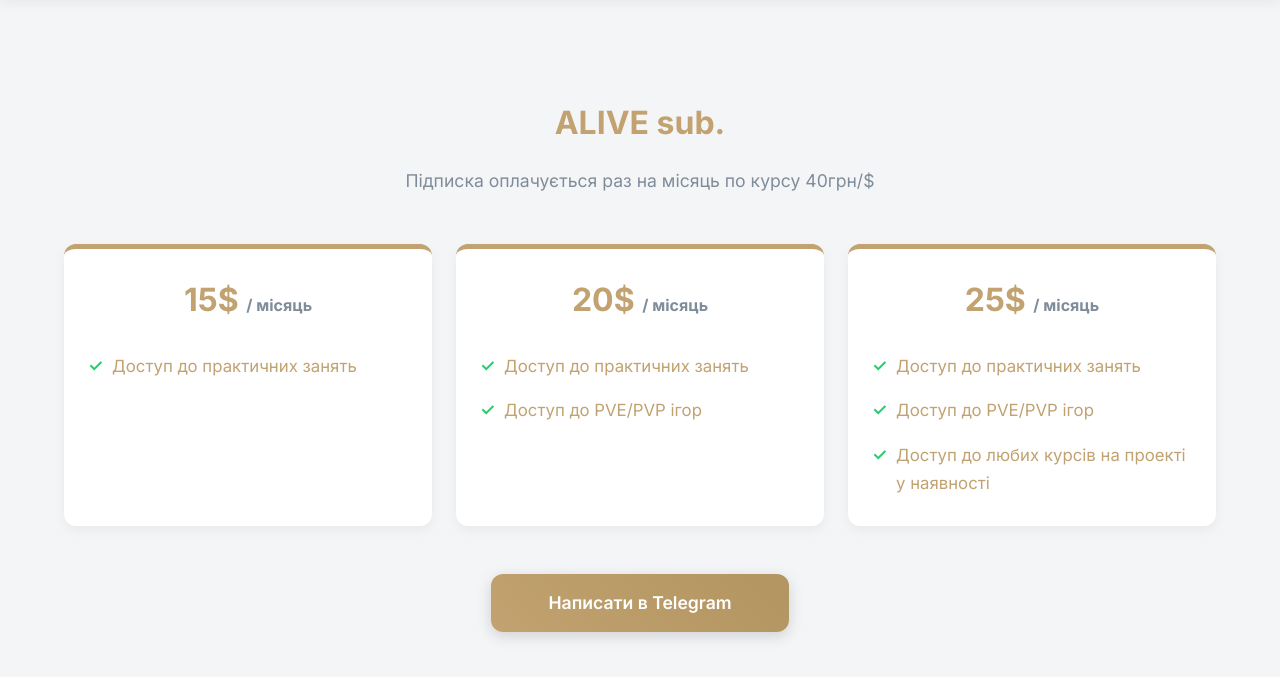
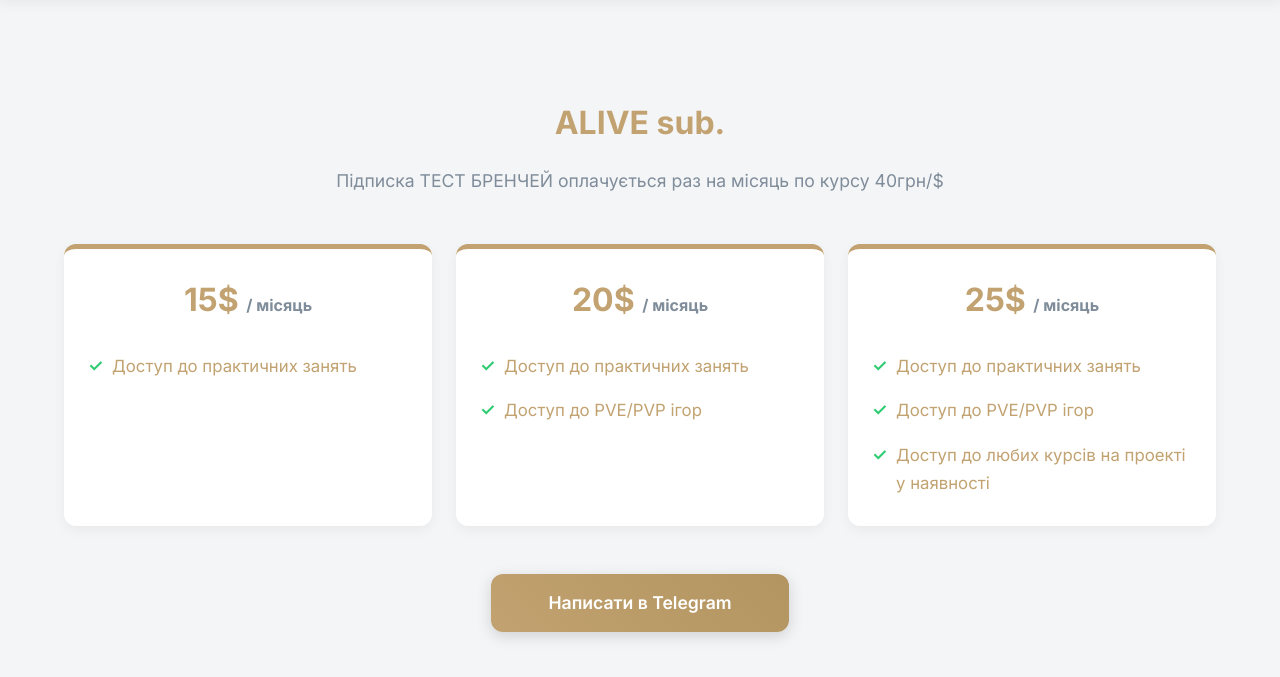
Before and after one commit to Levan2288/armazlupa, a plain HTML site: page price.html in a window 1280 px wide. Shown: the part 93-770 px from the top of the page. Drawn offline with Linux system fonts and the light colour scheme.

Commit message:
Please enter the commit message for your changes. Lines starting  with '#' will be ignored, and an empty message aborts the commit.
 On branch test
 Your branch and 'origin/test' have diverged,
 and have 1 and 2 different commits each, respectively.

 Changes to be committed:
	modified:   price.html

```diff
--- a/price.html
+++ b/price.html
@@ -96,7 +96,7 @@
         <div class="container">
             <section class="price-section">
                 <h2 class="price-title">ALIVE sub.</h2>
-                <p class="price-subtitle">Підписка оплачується раз на місяць по курсу 40грн/$</p>
+                <p class="price-subtitle">Підписка ТЕСТ БРЕНЧЕЙ оплачується раз на місяць по курсу 40грн/$</p>
                 <div class="price-grid">
                     <div class="price-card">
                         <h3>15$ <span style="font-size: 1rem; color: var(--text-color-secondary);">/ місяць</span></h3>
```
